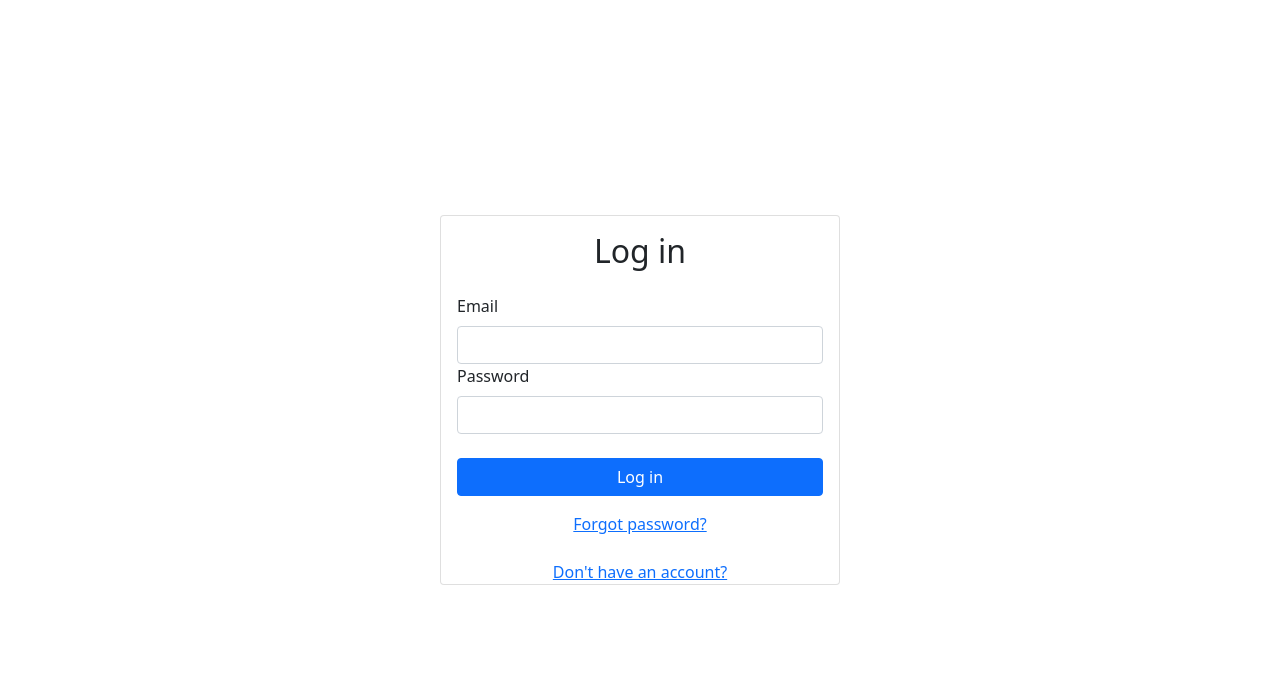
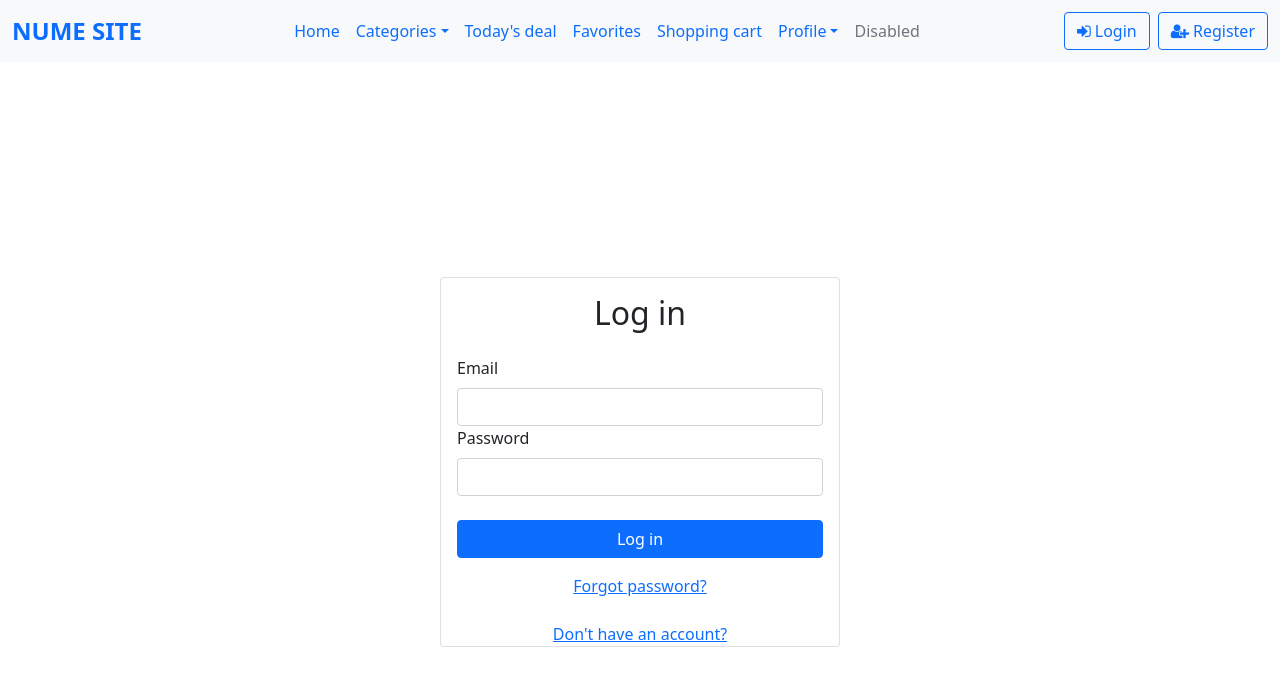
Before and after one commit to schiopubogdan/Shopper---Online-grocery-store, a React (Create React App) app in the folder Frontend/frontend/: page /login in a window 1280 px wide. Shown: the top 686 px of the page. Built offline with nearby package versions, Linux system fonts and the light colour scheme; no server answers.

Commit message:
FE Navbar

```diff
--- a/Frontend/frontend/package.json
+++ b/Frontend/frontend/package.json
@@ -9,12 +9,15 @@
     "axios": "^0.27.2",
     "bootstrap": "^5.1.3",
     "firebase": "^9.9.0",
+    "font-awesome": "^4.7.0",
     "react": "^18.2.0",
     "react-bootstrap": "^2.4.0",
     "react-dom": "^18.2.0",
+    "react-redux": "^8.0.2",
     "react-router": "^6.3.0",
     "react-router-dom": "^6.3.0",
     "react-scripts": "5.0.1",
+    "redux": "^4.2.0",
     "web-vitals": "^2.1.4"
   },
   "scripts": {
--- a/Frontend/frontend/src/Home.js
+++ b/Frontend/frontend/src/Home.js
@@ -1,6 +1,12 @@
 import React from "react";
+import Navbar from "./NavbarVisitor";
 
 function Home() {
-  return <div>Home vizitator</div>;
+  return (
+    <div>
+      <Navbar />
+      Home vizitator
+    </div>
+  );
 }
 export default Home;
--- a/Frontend/frontend/src/LoginPage.js
+++ b/Frontend/frontend/src/LoginPage.js
@@ -1,8 +1,11 @@
 import { Container } from "react-bootstrap";
 import LoginForm from "./LoginForm";
+import Navbar from "./NavbarVisitor";
 
 function LoginPage() {
   return (
+    <div>
+      <Navbar />
       <Container
         className="d-flex align-items-center justify-content-center"
         style={{ minHeight: "100vh" }}
@@ -11,6 +14,7 @@
           <LoginForm />
         </div>
       </Container>
+    </div>
   );
 }
 export default LoginPage;
--- /dev/null
+++ b/Frontend/frontend/src/NavbarVisitor.js
@@ -0,0 +1,126 @@
+import React from "react";
+
+export default function Navbar() {
+  return (
+    <div>
+      <nav class="navbar navbar-expand-lg bg-light">
+        <div class="container-fluid">
+          <a class="navbar-brand fw-bold fs-4" href="#">
+            NUME SITE
+          </a>
+          <button
+            class="navbar-toggler"
+            type="button"
+            data-bs-toggle="collapse"
+            data-bs-target="#navbarSupportedContent"
+            aria-controls="navbarSupportedContent"
+            aria-expanded="false"
+            aria-label="Toggle navigation"
+          >
+            <span class="navbar-toggler-icon"></span>
+          </button>
+          <div class="collapse navbar-collapse" id="navbarSupportedContent">
+            <ul class="navbar-nav mx-auto mb-2 mb-lg-0">
+              <li class="nav-item">
+                <a class="nav-link active" aria-current="page" href="#">
+                  Home
+                </a>
+              </li>
+              <li class="nav-item dropdown">
+                <a
+                  class="nav-link dropdown-toggle"
+                  href="#"
+                  role="button"
+                  data-bs-toggle="dropdown"
+                  aria-expanded="false"
+                >
+                  Categories
+                </a>
+                <ul class="dropdown-menu">
+                  <li>
+                    <a class="dropdown-item" href="#">
+                      Action
+                    </a>
+                  </li>
+                  <li>
+                    <a class="dropdown-item" href="#">
+                      Another action
+                    </a>
+                  </li>
+                  <li>
+                    <hr class="dropdown-divider" />
+                  </li>
+                  <li>
+                    <a class="dropdown-item" href="#">
+                      Something else here
+                    </a>
+                  </li>
+                </ul>
+              </li>
+              <li class="nav-item">
+                <a class="nav-link" href="#">
+                  Today's deal
+                </a>
+              </li>
+              <li class="nav-item">
+                <a class="nav-link" href="#">
+                  Favorites
+                </a>
+              </li>
+              <li class="nav-item">
+                <a class="nav-link" href="#">
+                  Shopping cart
+                </a>
+              </li>
+
+              <li class="nav-item dropdown">
+                <a
+                  class="nav-link dropdown-toggle"
+                  href="#"
+                  role="button"
+                  data-bs-toggle="dropdown"
+                  aria-expanded="false"
+                >
+                  Profile
+                </a>
+                <ul class="dropdown-menu">
+                  <li>
+                    <a class="dropdown-item" href="#">
+                      Action
+                    </a>
+                  </li>
+                  <li>
+                    <a class="dropdown-item" href="#">
+                      Another action
+                    </a>
+                  </li>
+                  <li>
+                    <hr class="dropdown-divider" />
+                  </li>
+                  <li>
+                    <a class="dropdown-item" href="#">
+                      Something else here
+                    </a>
+                  </li>
+                </ul>
+              </li>
+              <li class="nav-item">
+                <a class="nav-link disabled">Disabled</a>
+              </li>
+            </ul>
+            <div className="buttons">
+              <a href="/login" className="btn btn-outline-primary ms-2">
+                <i className="fa fa-sign-in me-1"></i>
+                Login
+              </a>
+              <a href="/register" className="btn btn-outline-primary ms-2">
+                <i class="fa fa-user-plus me-1" aria-hidden="true"></i>
+                Register
+              </a>
+            </div>
+          </div>
+        </div>
+      </nav>
+    </div>
+  );
+}
--- a/Frontend/frontend/src/index.js
+++ b/Frontend/frontend/src/index.js
@@ -3,6 +3,8 @@
 import App from "./App";
 import "bootstrap/dist/css/bootstrap.min.css";
 import { BrowserRouter } from "react-router-dom";
+import "../node_modules/bootstrap/dist/css/bootstrap.min.css";
+import "../node_modules/font-awesome/css/font-awesome.min.css";
 
 ReactDOM.render(
   <BrowserRouter>
```
Also changed, not shown: Frontend/frontend/src/NavbarAdmin.js (added), Frontend/frontend/src/NavbarUser.js (added), 1 other file (tests, documents, lock files or other folders). Lines whose indentation alone changed are shown as unchanged.
